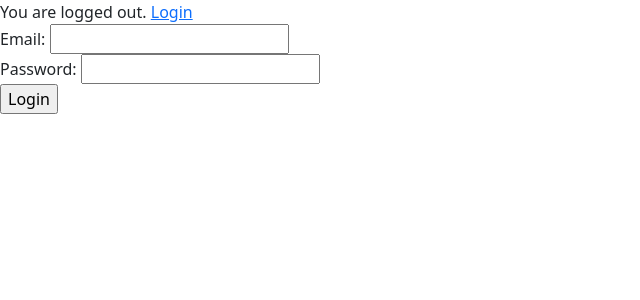
After one commit to pakmmc/Movies, a Flask app: page /login in a window 1280 px wide. The commit adds this page. Shown: the top 300 px of the page, without its empty margins (0-640 px from the left). Run offline with Flask 2, Linux system fonts and the light colour scheme.

Commit message:
Login and logout routes, with links in the navigation

```diff
--- a/FlaskUserDemo/app.py
+++ b/FlaskUserDemo/app.py
@@ -1,5 +1,5 @@
 import uuid, os
-from flask import Flask, request, render_template, redirect
+from flask import Flask, request, render_template, redirect, session
 app = Flask(__name__)
 
 # Register the setup page and import create_connection()
@@ -12,7 +12,32 @@ def home():
     return render_template("index.html")
 
 
-# TODO: Add a '/register' (add_user) route that uses INSERT
+@app.route('/login', methods=['GET', 'POST'])
+def login():
+    if request.method == 'POST':
+        with create_connection() as connection:
+            with connection.cursor() as cursor:
+                sql = "SELECT * FROM users WHERE email=%s AND password=%s"
+                values = (
+                    request.form['email'],
+                    request.form['password']
+                )
+                cursor.execute(sql, values)
+                result = cursor.fetchone()
+        if result:
+            session['logged_in'] = True
+            session['first_name'] = result['first_name']
+            return redirect("/dashboard")
+        else:
+            return redirect("/login")
+    else:
+        return render_template('login.html')
+
+@app.route('/logout')
+def logout():
+    session.clear()
+    return redirect('/')
+
 @app.route('/register', methods=['GET', 'POST'])
 def add_user():
     if request.method == 'POST':
@@ -112,7 +137,7 @@ def edit_user():
 if __name__ == '__main__':
     import os
 
-    # This is required to allow flashing messages. We will cover this later.
+    # This is required to allow sessions.
     app.secret_key = os.urandom(32)
 
     HOST = os.environ.get('SERVER_HOST', 'localhost')
--- a/FlaskUserDemo/templates/_layout.html
+++ b/FlaskUserDemo/templates/_layout.html
@@ -12,6 +12,13 @@
     <link rel="stylesheet" href="{{ url_for('static', filename='css/custom.css') }}">
 </head>
 <body>
+    <nav>
+        {% if 'logged_in' in session %}
+            You are logged in as {{ session.first_name }}. <a href="/logout">Log out</a>
+        {% else %}
+            You are logged out. <a href="/login">Login</a>
+        {% endif %}
+    </nav>
     {% block content %}
     {% endblock %}
 </body>
--- /dev/null
+++ b/FlaskUserDemo/templates/login.html
@@ -0,0 +1,15 @@
+{% extends '_layout.html' %}
+
+{% block title %}Login{% endblock %}
+
+{% block content %}
+<form method="post">
+    <label for="email">Email:</label>
+    <input id="email" name="email" type="email">
+    <br>
+    <label for="password">Password:</label>
+    <input id="password" name="password" type="password">
+    <br>
+    <input type="submit" value="Login">
+</form>
+{% endblock %}
```
Also changed, not shown: 1 other file.
